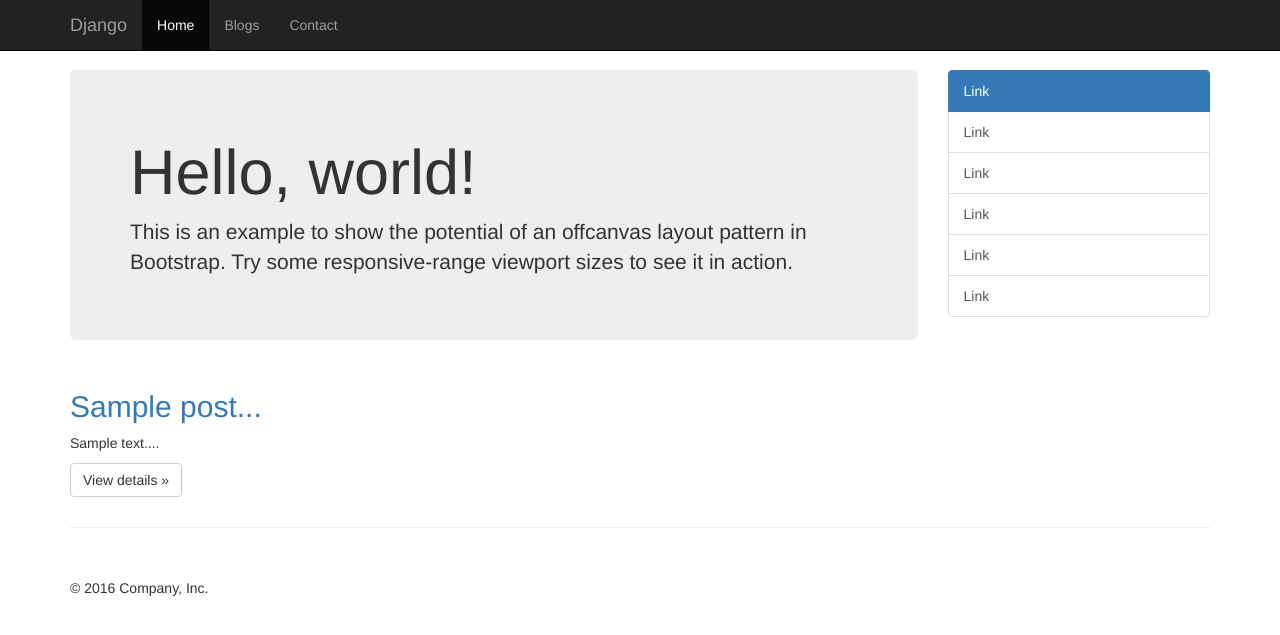
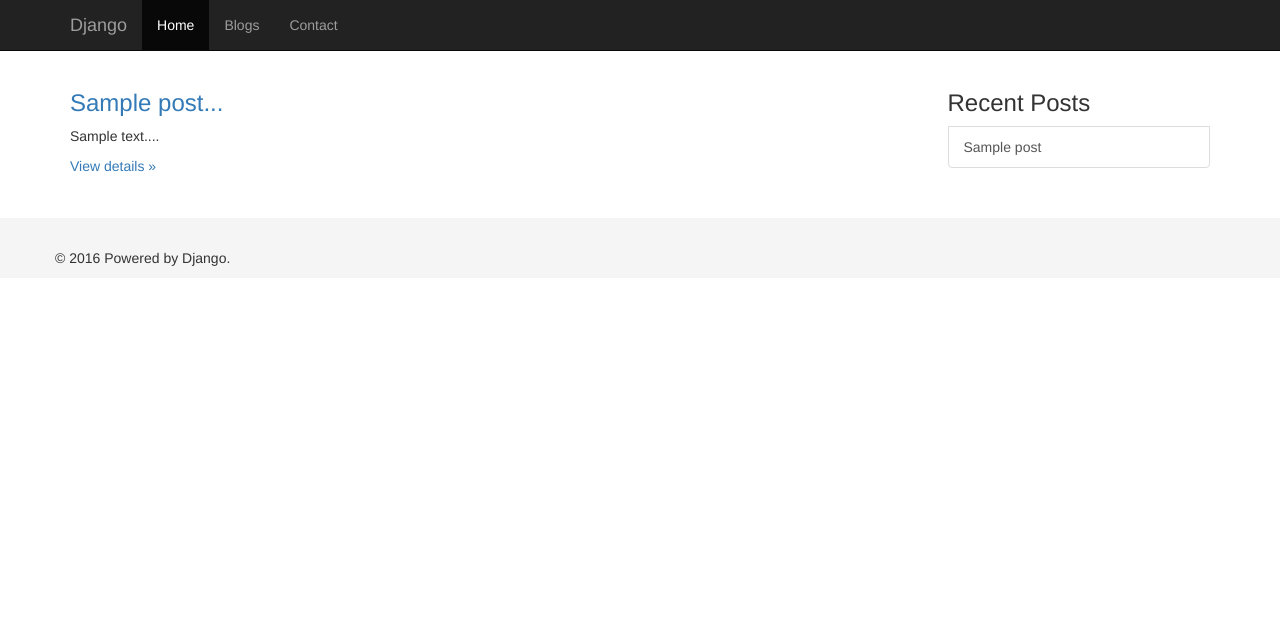
Before and after one commit to minhajul/django-blog, a Django app: page / in a window 1280 px wide. Shown: the top 635 px of the page. Run offline with Django 3.2, Linux system fonts and the light colour scheme; tables that the repository leaves empty hold one stand-in row (values such as "Sample post"); some libraries are stand-ins or nearby versions.

Commit message:
Refactore some code

```diff
--- a/blog/views.py
+++ b/blog/views.py
@@ -10,7 +10,7 @@ def home(request):
 # Show blog view with all blog
 def blogs(request):
     blogs = Post.objects.all()
-    paginator = Paginator(blogs, 3)
+    paginator = Paginator(blogs, 6)
     page = request.GET.get('page')
     try:
         blogs = paginator.page(page)
--- a/static/css/style.css
+++ b/static/css/style.css
@@ -1,6 +1,14 @@
 
 .navbar {
     border-radius: 0px;
+}
+
+.h2, h2 {
+    font-size: 24px;
+}
+
+a:hover{
+    text-decoration: none;
 }
 
 .paginator{
@@ -67,3 +75,10 @@ footer {
     width: 50%; /* 6 columns */
   }
 }
+
+.footer {
+    width: 100%;
+    height: 60px;
+    background-color: #f5f5f5;
+    margin-top: 30px;;
+}
--- a/templates/home.html
+++ b/templates/home.html
@@ -1,34 +1,24 @@
-
 
 {% extends 'master.html' %}
 
-
-{% block title %} Django you Beauty{% endblock %}
-
+{% block title %} Django || Home Page{% endblock %}
 
 {% block body %}
 
-    <div class="col-xs-12 col-sm-9">
-        <p class="pull-right visible-xs">
-             <button type="button" class="btn btn-primary btn-xs" data-toggle="offcanvas">Toggle nav</button>
-        </p>
-
-        <div class="jumbotron">
-            <h1>Hello, world!</h1>
-            <p>This is an example to show the potential of an offcanvas layout pattern in Bootstrap. Try some responsive-range viewport sizes to see it in action.</p>
-        </div>
+    <div class="col-md-9">
 
         <div class="row">
 
             {% if blogs %}
                 {% for post in blogs %}
-                    <div class="col-xs-6 col-lg-4">
+                    <div class="col-md-4">
                         <h2><a href="/post/{{ post.id }}">{{ post.title|slice:":30" }}...</a></h2>
                         <p>{{ post.text|slice:":350" }}...</p>
                         <p>
-                            <a class="btn btn-default" href="/post/{{ post.id }}" role="button">View details &raquo;</a>
+                            <a href="/post/{{ post.id }}" role="button">View details &raquo;</a>
                         </p>
                     </div>
+                    <!-- end col-md-4 -->
                 {% endfor %}
             {% else %}
                 <p>No posts are available.</p>
@@ -36,19 +26,15 @@
 
         </div><!--/row-->
 
-    </div><!--/.col-xs-12.col-sm-9-->
+    </div><!--/.col-md-9-->
 
-    <div class="col-xs-6 col-sm-3 sidebar-offcanvas" id="sidebar">
-
+    <div class="col-md-3 sidebar-offcanvas" id="sidebar">
        <div class="list-group">
-          <a href="#" class="list-group-item active">Link</a>
-          <a href="#" class="list-group-item">Link</a>
-          <a href="#" class="list-group-item">Link</a>
-          <a href="#" class="list-group-item">Link</a>
-          <a href="#" class="list-group-item">Link</a>
-          <a href="#" class="list-group-item">Link</a>
+           <h2>Recent Posts</h2>
+           {% for link in blogs %}
+               <a href="/post/{{ link.id }}" class="list-group-item">{{ link.title|slice:":30" }}</a>
+           {% endfor %}
        </div>
-
     </div><!--/.sidebar-offcanvas-->
 
 {% endblock %}
--- a/templates/master.html
+++ b/templates/master.html
@@ -49,13 +49,18 @@
 
       </div><!--/row-->
 
-      <hr>
+    </div><!--/.container-->
 
-      <footer>
-         <p>&copy; 2016 Company, Inc.</p>
-      </footer>
 
-    </div><!--/.container-->
+    <footer class="footer">
+        <div class="container">
+            <div class="row">
+                  <p>&copy; {% now "Y" %} Powered by Django.</p>
+            </div>
+        </div>
+    </footer>
+
+
 
 
     <!-- Bootstrap core JavaScript
```
Also changed, not shown: templates/blogs.html (+6 -3 lines), 1 other file.
